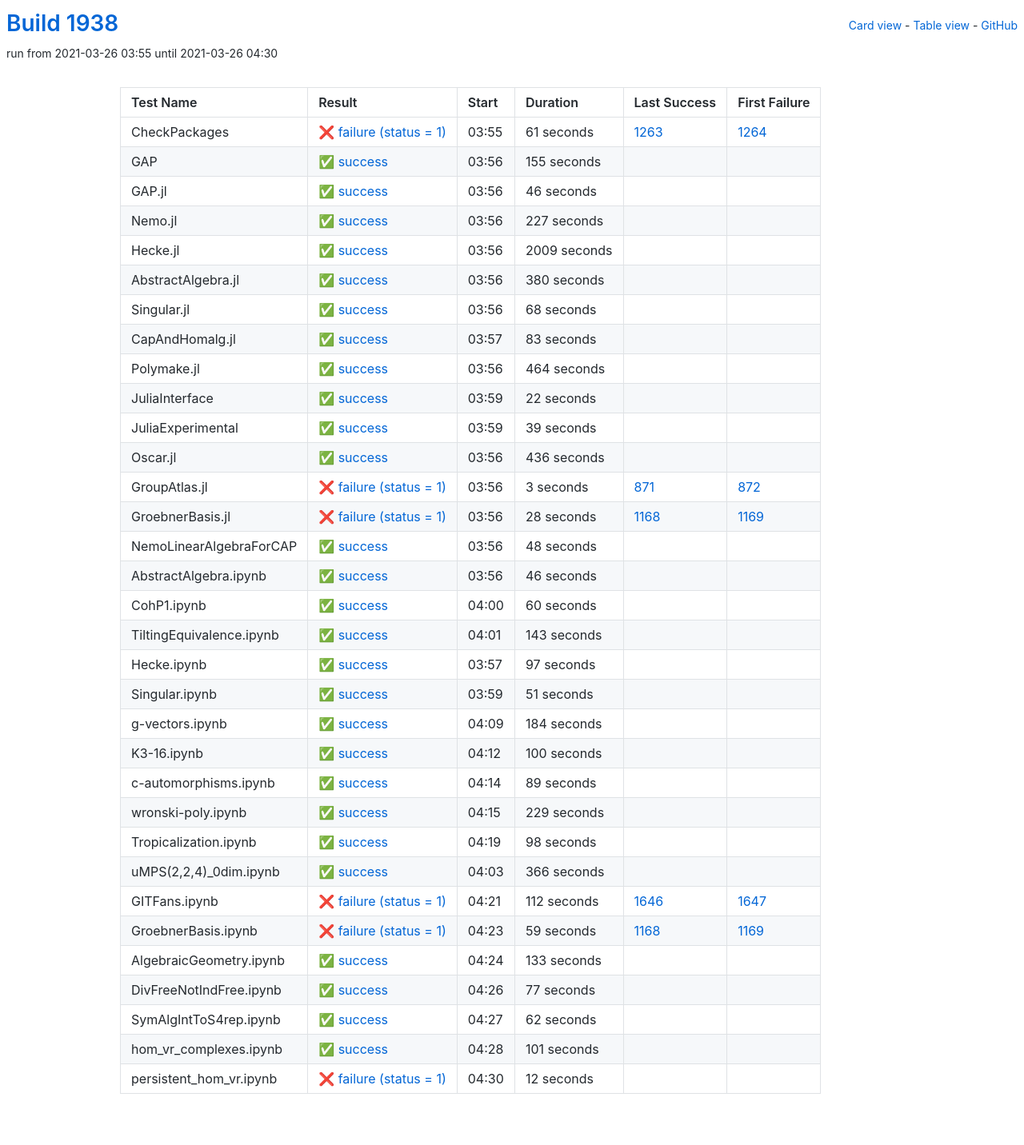
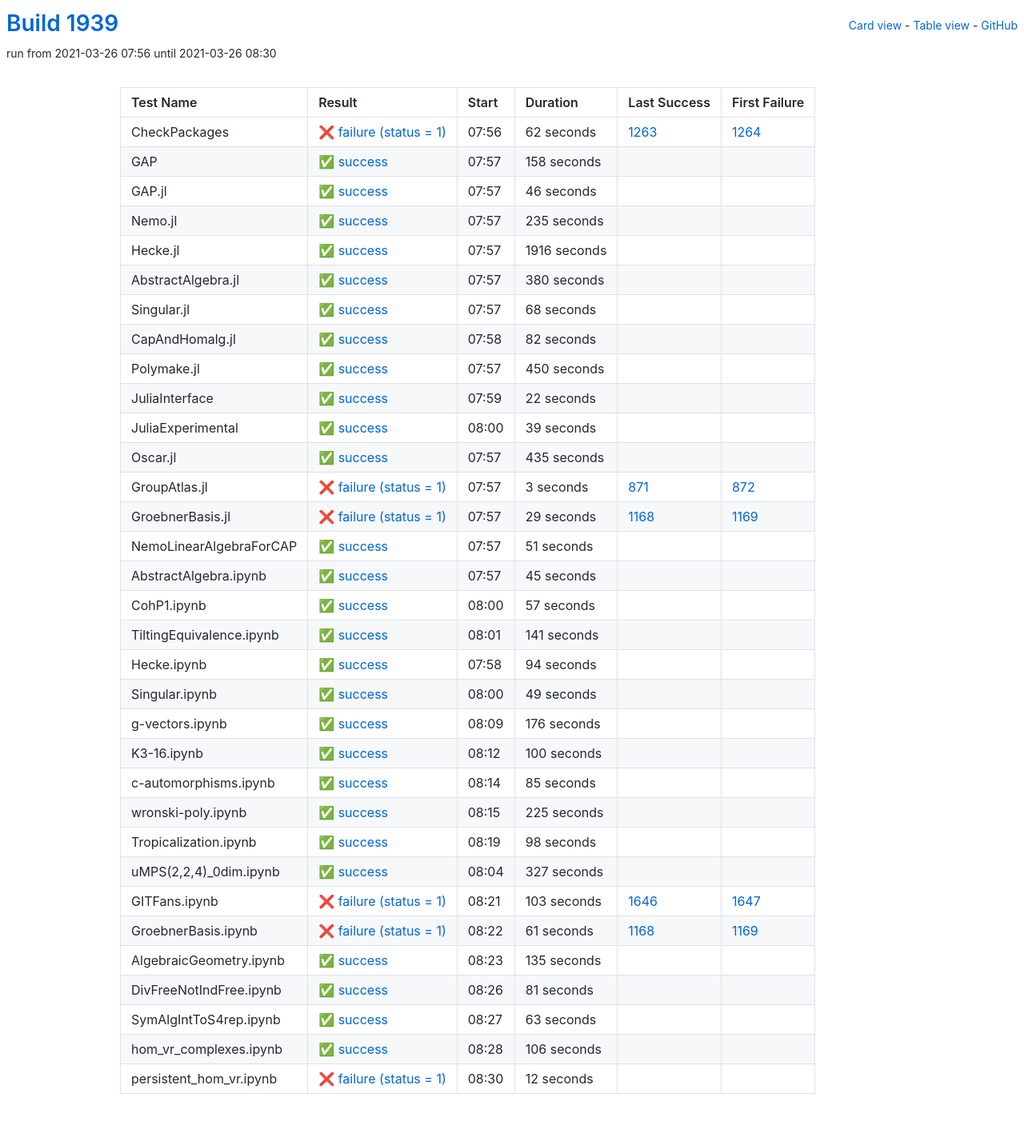
Before and after one commit to oscar-system/oscar-ci-status-stable, a Jekyll site: the page built from table.html, in a window 1280 px wide. Shown: the whole page at 80% size. Built offline with Jekyll 4.4.1, drawn with Linux system fonts in a browser that asks for light colours.

Commit message:
Build #1939

```diff
--- a/_data/ci.yml
+++ b/_data/ci.yml
@@ -1,6 +1,6 @@
 ---
-build: 1938
-build_url: https://oscarci.mathematik.uni-kl.de/job/oscar-stable/1938/
+build: 1939
+build_url: https://oscarci.mathematik.uni-kl.de/job/oscar-stable/1939/
 job: oscar-stable
 organization: oscar-system
 repo: oscar-ci-status-stable
@@ -8,32 +8,32 @@ repourl: https://github.com/oscar-system/oscar-ci-status-stable
 tests:
 - name: CheckPackages
   id: checkpackages
-  log: https://oscarci.mathematik.uni-kl.de/job/oscar-stable/1938/artifact/logs/build-1938/CheckPackages.log
-  start: 2021-03-26 03:55
+  log: https://oscarci.mathematik.uni-kl.de/job/oscar-stable/1939/artifact/logs/build-1939/CheckPackages.log
+  start: 2021-03-26 07:56
   success: false
   exitcode: 1
   status: failure
-  duration: 61
+  duration: 62
   last_success: 1263
   last_success_url: https://oscarci.mathematik.uni-kl.de/job/oscar-stable/1263/
   first_failure: 1264
   first_failure_url: https://oscarci.mathematik.uni-kl.de/job/oscar-stable/1264/
 - name: GAP
   id: gap
-  log: https://oscarci.mathematik.uni-kl.de/job/oscar-stable/1938/artifact/logs/build-1938/GAP.log
-  start: 2021-03-26 03:56
+  log: https://oscarci.mathematik.uni-kl.de/job/oscar-stable/1939/artifact/logs/build-1939/GAP.log
+  start: 2021-03-26 07:57
   success: true
   exitcode: 0
   status: success
-  duration: 155
+  duration: 158
   last_success: false
   last_success_url:
   first_failure: false
   first_failure_url:
 - name: GAP.jl
   id: gap-jl
-  log: https://oscarci.mathematik.uni-kl.de/job/oscar-stable/1938/artifact/logs/build-1938/GAP.jl.log
-  start: 2021-03-26 03:56
+  log: https://oscarci.mathematik.uni-kl.de/job/oscar-stable/1939/artifact/logs/build-1939/GAP.jl.log
+  start: 2021-03-26 07:57
   success: true
   exitcode: 0
   status: success
@@ -44,32 +44,32 @@ tests:
   first_failure_url:
 - name: Nemo.jl
   id: nemo-jl
-  log: https://oscarci.mathematik.uni-kl.de/job/oscar-stable/1938/artifact/logs/build-1938/Nemo.jl.log
-  start: 2021-03-26 03:56
+  log: https://oscarci.mathematik.uni-kl.de/job/oscar-stable/1939/artifact/logs/build-1939/Nemo.jl.log
+  start: 2021-03-26 07:57
   success: true
   exitcode: 0
   status: success
-  duration: 227
+  duration: 235
   last_success: false
   last_success_url:
   first_failure: false
   first_failure_url:
 - name: Hecke.jl
   id: hecke-jl
-  log: https://oscarci.mathematik.uni-kl.de/job/oscar-stable/1938/artifact/logs/build-1938/Hecke.jl.log
-  start: 2021-03-26 03:56
+  log: https://oscarci.mathematik.uni-kl.de/job/oscar-stable/1939/artifact/logs/build-1939/Hecke.jl.log
+  start: 2021-03-26 07:57
   success: true
   exitcode: 0
   status: success
-  duration: 2009
+  duration: 1916
   last_success: false
   last_success_url:
   first_failure: false
   first_failure_url:
 - name: AbstractAlgebra.jl
   id: abstractalgebra-jl
-  log: https://oscarci.mathematik.uni-kl.de/job/oscar-stable/1938/artifact/logs/build-1938/AbstractAlgebra.jl.log
-  start: 2021-03-26 03:56
+  log: https://oscarci.mathematik.uni-kl.de/job/oscar-stable/1939/artifact/logs/build-1939/AbstractAlgebra.jl.log
+  start: 2021-03-26 07:57
   success: true
   exitcode: 0
   status: success
@@ -80,8 +80,8 @@ tests:
   first_failure_url:
 - name: Singular.jl
   id: singular-jl
-  log: https://oscarci.mathematik.uni-kl.de/job/oscar-stable/1938/artifact/logs/build-1938/Singular.jl.log
-  start: 2021-03-26 03:56
+  log: https://oscarci.mathematik.uni-kl.de/job/oscar-stable/1939/artifact/logs/build-1939/Singular.jl.log
+  start: 2021-03-26 07:57
   success: true
   exitcode: 0
   status: success
@@ -92,32 +92,32 @@ tests:
   first_failure_url:
 - name: CapAndHomalg.jl
   id: capandhomalg-jl
-  log: https://oscarci.mathematik.uni-kl.de/job/oscar-stable/1938/artifact/logs/build-1938/CapAndHomalg.jl.log
-  start: 2021-03-26 03:57
+  log: https://oscarci.mathematik.uni-kl.de/job/oscar-stable/1939/artifact/logs/build-1939/CapAndHomalg.jl.log
+  start: 2021-03-26 07:58
   success: true
   exitcode: 0
   status: success
-  duration: 83
+  duration: 82
   last_success: false
   last_success_url:
   first_failure: false
   first_failure_url:
 - name: Polymake.jl
   id: polymake-jl
-  log: https://oscarci.mathematik.uni-kl.de/job/oscar-stable/1938/artifact/logs/build-1938/Polymake.jl.log
-  start: 2021-03-26 03:56
+  log: https://oscarci.mathematik.uni-kl.de/job/oscar-stable/1939/artifact/logs/build-1939/Polymake.jl.log
+  start: 2021-03-26 07:57
   success: true
   exitcode: 0
   status: success
-  duration: 464
+  duration: 450
   last_success: false
   last_success_url:
   first_failure: false
   first_failure_url:
 - name: JuliaInterface
   id: juliainterface
-  log: https://oscarci.mathematik.uni-kl.de/job/oscar-stable/1938/artifact/logs/build-1938/JuliaInterface.log
-  start: 2021-03-26 03:59
+  log: https://oscarci.mathematik.uni-kl.de/job/oscar-stable/1939/artifact/logs/build-1939/JuliaInterface.log
+  start: 2021-03-26 07:59
   success: true
   exitcode: 0
   status: success
@@ -128,8 +128,8 @@ tests:
   first_failure_url:
 - name: JuliaExperimental
   id: juliaexperimental
-  log: https://oscarci.mathematik.uni-kl.de/job/oscar-stable/1938/artifact/logs/build-1938/JuliaExperimental.log
-  start: 2021-03-26 03:59
+  log: https://oscarci.mathematik.uni-kl.de/job/oscar-stable/1939/artifact/logs/build-1939/JuliaExperimental.log
+  start: 2021-03-26 08:00
   success: true
   exitcode: 0
   status: success
@@ -140,20 +140,20 @@ tests:
   first_failure_url:
 - name: Oscar.jl
   id: oscar-jl
-  log: https://oscarci.mathematik.uni-kl.de/job/oscar-stable/1938/artifact/logs/build-1938/Oscar.jl.log
-  start: 2021-03-26 03:56
+  log: https://oscarci.mathematik.uni-kl.de/job/oscar-stable/1939/artifact/logs/build-1939/Oscar.jl.log
+  start: 2021-03-26 07:57
   success: true
   exitcode: 0
   status: success
-  duration: 436
+  duration: 435
   last_success: false
   last_success_url:
   first_failure: false
   first_failure_url:
 - name: GroupAtlas.jl
   id: groupatlas-jl
-  log: https://oscarci.mathematik.uni-kl.de/job/oscar-stable/1938/artifact/logs/build-1938/GroupAtlas.jl.log
-  start: 2021-03-26 03:56
+  log: https://oscarci.mathematik.uni-kl.de/job/oscar-stable/1939/artifact/logs/build-1939/GroupAtlas.jl.log
+  start: 2021-03-26 07:57
   success: false
   exitcode: 1
   status: failure
@@ -164,80 +164,20 @@ tests:
   first_failure_url: https://oscarci.mathematik.uni-kl.de/job/oscar-stable/872/
 - name: GroebnerBasis.jl
   id: groebnerbasis-jl
-  log: https://oscarci.mathematik.uni-kl.de/job/oscar-stable/1938/artifact/logs/build-1938/GroebnerBasis.jl.log
-  start: 2021-03-26 03:56
+  log: https://oscarci.mathematik.uni-kl.de/job/oscar-stable/1939/artifact/logs/build-1939/GroebnerBasis.jl.log
+  start: 2021-03-26 07:57
   success: false
   exitcode: 1
   status: failure
-  duration: 28
+  duration: 29
   last_success: 1168
   last_success_url: https://oscarci.mathematik.uni-kl.de/job/oscar-stable/1168/
   first_failure: 1169
   first_failure_url: https://oscarci.mathematik.uni-kl.de/job/oscar-stable/1169/
 - name: NemoLinearAlgebraForCAP
   id: nemolinearalgebraforcap
-  log: https://oscarci.mathematik.uni-kl.de/job/oscar-stable/1938/artifact/logs/build-1938/NemoLinearAlgebraForCAP.log
-  start: 2021-03-26 03:56
-  success: true
-  exitcode: 0
-  status: success
-  duration: 48
-  last_success: false
-  last_success_url:
-  first_failure: false
-  first_failure_url:
-- name: AbstractAlgebra.ipynb
-  id: abstractalgebra-ipynb
-  log: https://oscarci.mathematik.uni-kl.de/job/oscar-stable/1938/artifact/logs/build-1938/AbstractAlgebra.ipynb.log
-  start: 2021-03-26 03:56
-  success: true
-  exitcode: 0
-  status: success
-  duration: 46
-  last_success: false
-  last_success_url:
-  first_failure: false
-  first_failure_url:
-- name: CohP1.ipynb
-  id: cohp1-ipynb
-  log: https://oscarci.mathematik.uni-kl.de/job/oscar-stable/1938/artifact/logs/build-1938/CohP1.ipynb.log
-  start: 2021-03-26 04:00
-  success: true
-  exitcode: 0
-  status: success
-  duration: 60
-  last_success: false
-  last_success_url:
-  first_failure: false
-  first_failure_url:
-- name: TiltingEquivalence.ipynb
-  id: tiltingequivalence-ipynb
-  log: https://oscarci.mathematik.uni-kl.de/job/oscar-stable/1938/artifact/logs/build-1938/TiltingEquivalence.ipynb.log
-  start: 2021-03-26 04:01
-  success: true
-  exitcode: 0
-  status: success
-  duration: 143
-  last_success: false
-  last_success_url:
-  first_failure: false
-  first_failure_url:
-- name: Hecke.ipynb
-  id: hecke-ipynb
-  log: https://oscarci.mathematik.uni-kl.de/job/oscar-stable/1938/artifact/logs/build-1938/Hecke.ipynb.log
-  start: 2021-03-26 03:57
-  success: true
-  exitcode: 0
-  status: success
-  duration: 97
-  last_success: false
-  last_success_url:
-  first_failure: false
-  first_failure_url:
-- name: Singular.ipynb
-  id: singular-ipynb
-  log: https://oscarci.mathematik.uni-kl.de/job/oscar-stable/1938/artifact/logs/build-1938/Singular.ipynb.log
-  start: 2021-03-26 03:59
+  log: https://oscarci.mathematik.uni-kl.de/job/oscar-stable/1939/artifact/logs/build-1939/NemoLinearAlgebraForCAP.log
+  start: 2021-03-26 07:57
   success: true
   exitcode: 0
   status: success
@@ -246,22 +186,82 @@ tests:
   last_success_url:
   first_failure: false
   first_failure_url:
-- name: g-vectors.ipynb
-  id: g-vectors-ipynb
-  log: https://oscarci.mathematik.uni-kl.de/job/oscar-stable/1938/artifact/logs/build-1938/g-vectors.ipynb.log
-  start: 2021-03-26 04:09
+- name: AbstractAlgebra.ipynb
+  id: abstractalgebra-ipynb
+  log: https://oscarci.mathematik.uni-kl.de/job/oscar-stable/1939/artifact/logs/build-1939/AbstractAlgebra.ipynb.log
+  start: 2021-03-26 07:57
   success: true
   exitcode: 0
   status: success
-  duration: 184
+  duration: 45
+  last_success: false
+  last_success_url:
+  first_failure: false
+  first_failure_url:
+- name: CohP1.ipynb
+  id: cohp1-ipynb
+  log: https://oscarci.mathematik.uni-kl.de/job/oscar-stable/1939/artifact/logs/build-1939/CohP1.ipynb.log
+  start: 2021-03-26 08:00
+  success: true
+  exitcode: 0
+  status: success
+  duration: 57
+  last_success: false
+  last_success_url:
+  first_failure: false
+  first_failure_url:
+- name: TiltingEquivalence.ipynb
+  id: tiltingequivalence-ipynb
+  log: https://oscarci.mathematik.uni-kl.de/job/oscar-stable/1939/artifact/logs/build-1939/TiltingEquivalence.ipynb.log
+  start: 2021-03-26 08:01
+  success: true
+  exitcode: 0
+  status: success
+  duration: 141
+  last_success: false
+  last_success_url:
+  first_failure: false
+  first_failure_url:
+- name: Hecke.ipynb
+  id: hecke-ipynb
+  log: https://oscarci.mathematik.uni-kl.de/job/oscar-stable/1939/artifact/logs/build-1939/Hecke.ipynb.log
+  start: 2021-03-26 07:58
+  success: true
+  exitcode: 0
+  status: success
+  duration: 94
+  last_success: false
+  last_success_url:
+  first_failure: false
+  first_failure_url:
+- name: Singular.ipynb
+  id: singular-ipynb
+  log: https://oscarci.mathematik.uni-kl.de/job/oscar-stable/1939/artifact/logs/build-1939/Singular.ipynb.log
+  start: 2021-03-26 08:00
+  success: true
+  exitcode: 0
+  status: success
+  duration: 49
+  last_success: false
+  last_success_url:
+  first_failure: false
+  first_failure_url:
+- name: g-vectors.ipynb
+  id: g-vectors-ipynb
+  log: https://oscarci.mathematik.uni-kl.de/job/oscar-stable/1939/artifact/logs/build-1939/g-vectors.ipynb.log
+  start: 2021-03-26 08:09
+  success: true
+  exitcode: 0
+  status: success
+  duration: 176
   last_success: false
   last_success_url:
   first_failure: false
   first_failure_url:
 - name: K3-16.ipynb
   id: k3-16-ipynb
-  log: https://oscarci.mathematik.uni-kl.de/job/oscar-stable/1938/artifact/logs/build-1938/K3-16.ipynb.log
-  start: 2021-03-26 04:12
+  log: https://oscarci.mathematik.uni-kl.de/job/oscar-stable/1939/artifact/logs/build-1939/K3-16.ipynb.log
+  start: 2021-03-26 08:12
   success: true
   exitcode: 0
   status: success
@@ -272,32 +272,32 @@ tests:
   first_failure_url:
 - name: c-automorphisms.ipynb
   id: c-automorphisms-ipynb
-  log: https://oscarci.mathematik.uni-kl.de/job/oscar-stable/1938/artifact/logs/build-1938/c-automorphisms.ipynb.log
-  start: 2021-03-26 04:14
+  log: https://oscarci.mathematik.uni-kl.de/job/oscar-stable/1939/artifact/logs/build-1939/c-automorphisms.ipynb.log
+  start: 2021-03-26 08:14
   success: true
   exitcode: 0
   status: success
-  duration: 89
+  duration: 85
   last_success: false
   last_success_url:
   first_failure: false
   first_failure_url:
 - name: wronski-poly.ipynb
   id: wronski-poly-ipynb
-  log: https://oscarci.mathematik.uni-kl.de/job/oscar-stable/1938/artifact/logs/build-1938/wronski-poly.ipynb.log
-  start: 2021-03-26 04:15
+  log: https://oscarci.mathematik.uni-kl.de/job/oscar-stable/1939/artifact/logs/build-1939/wronski-poly.ipynb.log
+  start: 2021-03-26 08:15
   success: true
   exitcode: 0
   status: success
-  duration: 229
+  duration: 225
   last_success: false
   last_success_url:
   first_failure: false
   first_failure_url:
 - name: Tropicalization.ipynb
   id: tropicalization-ipynb
-  log: https://oscarci.mathematik.uni-kl.de/job/oscar-stable/1938/artifact/logs/build-1938/Tropicalization.ipynb.log
-  start: 2021-03-26 04:19
+  log: https://oscarci.mathematik.uni-kl.de/job/oscar-stable/1939/artifact/logs/build-1939/Tropicalization.ipynb.log
+  start: 2021-03-26 08:19
   success: true
   exitcode: 0
   status: success
@@ -308,92 +308,92 @@ tests:
   first_failure_url:
 - name: uMPS(2,2,4)_0dim.ipynb
   id: umps-2-2-4-0dim-ipynb
-  log: https://oscarci.mathematik.uni-kl.de/job/oscar-stable/1938/artifact/logs/build-1938/uMPS-2-2-4-_0dim.ipynb.log
-  start: 2021-03-26 04:03
+  log: https://oscarci.mathematik.uni-kl.de/job/oscar-stable/1939/artifact/logs/build-1939/uMPS-2-2-4-_0dim.ipynb.log
+  start: 2021-03-26 08:04
   success: true
   exitcode: 0
   status: success
-  duration: 366
+  duration: 327
   last_success: false
   last_success_url:
   first_failure: false
   first_failure_url:
 - name: GITFans.ipynb
   id: gitfans-ipynb
-  log: https://oscarci.mathematik.uni-kl.de/job/oscar-stable/1938/artifact/logs/build-1938/GITFans.ipynb.log
-  start: 2021-03-26 04:21
+  log: https://oscarci.mathematik.uni-kl.de/job/oscar-stable/1939/artifact/logs/build-1939/GITFans.ipynb.log
+  start: 2021-03-26 08:21
   success: false
   exitcode: 1
   status: failure
-  duration: 112
+  duration: 103
   last_success: 1646
   last_success_url: https://oscarci.mathematik.uni-kl.de/job/oscar-stable/1646/
   first_failure: 1647
   first_failure_url: https://oscarci.mathematik.uni-kl.de/job/oscar-stable/1647/
 - name: GroebnerBasis.ipynb
   id: groebnerbasis-ipynb
-  log: https://oscarci.mathematik.uni-kl.de/job/oscar-stable/1938/artifact/logs/build-1938/GroebnerBasis.ipynb.log
-  start: 2021-03-26 04:23
+  log: https://oscarci.mathematik.uni-kl.de/job/oscar-stable/1939/artifact/logs/build-1939/GroebnerBasis.ipynb.log
+  start: 2021-03-26 08:22
   success: false
   exitcode: 1
   status: failure
-  duration: 59
+  duration: 61
   last_success: 1168
   last_success_url: https://oscarci.mathematik.uni-kl.de/job/oscar-stable/1168/
   first_failure: 1169
   first_failure_url: https://oscarci.mathematik.uni-kl.de/job/oscar-stable/1169/
 - name: AlgebraicGeometry.ipynb
   id: algebraicgeometry-ipynb
-  log: https://oscarci.mathematik.uni-kl.de/job/oscar-stable/1938/artifact/logs/build-1938/AlgebraicGeometry.ipynb.log
-  start: 2021-03-26 04:24
+  log: https://oscarci.mathematik.uni-kl.de/job/oscar-stable/1939/artifact/logs/build-1939/AlgebraicGeometry.ipynb.log
+  start: 2021-03-26 08:23
   success: true
   exitcode: 0
   status: success
-  duration: 133
+  duration: 135
   last_success: false
   last_success_url:
   first_failure: false
   first_failure_url:
 - name: DivFreeNotIndFree.ipynb
   id: divfreenotindfree-ipynb
-  log: https://oscarci.mathematik.uni-kl.de/job/oscar-stable/1938/artifact/logs/build-1938/DivFreeNotIndFree.ipynb.log
-  start: 2021-03-26 04:26
+  log: https://oscarci.mathematik.uni-kl.de/job/oscar-stable/1939/artifact/logs/build-1939/DivFreeNotIndFree.ipynb.log
+  start: 2021-03-26 08:26
   success: true
   exitcode: 0
   status: success
-  duration: 77
+  duration: 81
   last_success: false
   last_success_url:
   first_failure: false
   first_failure_url:
 - name: SymAlgIntToS4rep.ipynb
   id: symalginttos4rep-ipynb
-  log: https://oscarci.mathematik.uni-kl.de/job/oscar-stable/1938/artifact/logs/build-1938/SymAlgIntToS4rep.ipynb.log
-  start: 2021-03-26 04:27
+  log: https://oscarci.mathematik.uni-kl.de/job/oscar-stable/1939/artifact/logs/build-1939/SymAlgIntToS4rep.ipynb.log
+  start: 2021-03-26 08:27
   success: true
   exitcode: 0
   status: success
-  duration: 62
+  duration: 63
   last_success: false
   last_success_url:
   first_failure: false
   first_failure_url:
 - name: hom_vr_complexes.ipynb
   id: hom-vr-complexes-ipynb
-  log: https://oscarci.mathematik.uni-kl.de/job/oscar-stable/1938/artifact/logs/build-1938/hom_vr_complexes.ipynb.log
-  start: 2021-03-26 04:28
+  log: https://oscarci.mathematik.uni-kl.de/job/oscar-stable/1939/artifact/logs/build-1939/hom_vr_complexes.ipynb.log
+  start: 2021-03-26 08:28
   success: true
   exitcode: 0
   status: success
-  duration: 101
+  duration: 106
   last_success: false
   last_success_url:
   first_failure: false
   first_failure_url:
 - name: persistent_hom_vr.ipynb
   id: persistent-hom-vr-ipynb
-  log: https://oscarci.mathematik.uni-kl.de/job/oscar-stable/1938/artifact/logs/build-1938/persistent_hom_vr.ipynb.log
-  start: 2021-03-26 04:30
+  log: https://oscarci.mathematik.uni-kl.de/job/oscar-stable/1939/artifact/logs/build-1939/persistent_hom_vr.ipynb.log
+  start: 2021-03-26 08:30
   success: false
   exitcode: 1
   status: failure
```
Also changed, not shown: README.md.
